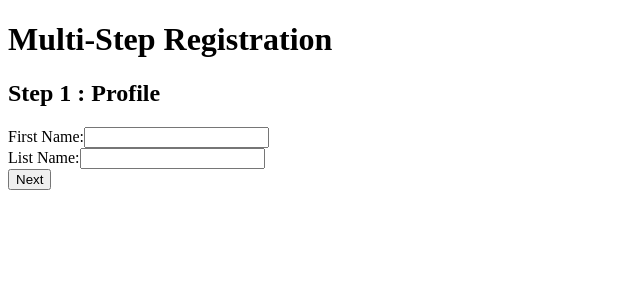
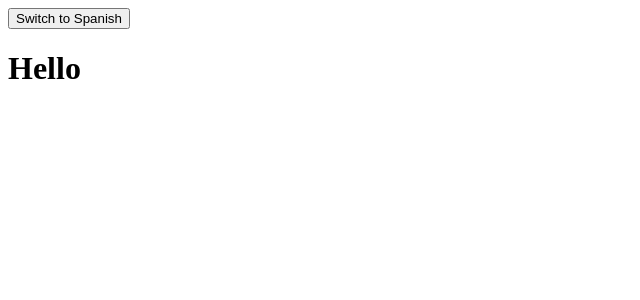
Before and after one commit to cmaalik97/Dugsiiye-ReactJs-Exercise, a React (Vite) app in the folder AnswersExercise/: page / in a window 1280 px wide. Shown: the top 300 px of the page, without its empty margins (0-640 px from the left). Built offline with nearby package versions, Linux system fonts and the light colour scheme.

Commit message:
Exercise 15

```diff
--- a/AnswersExercise/src/App.jsx
+++ b/AnswersExercise/src/App.jsx
@@ -4,21 +4,29 @@
 
 // import Countdown from "./Dugsiye/Exercise8/Countdown";
 import { useState } from "react";
-import UserList from "./Dugsiye/Exercise10/UserList";
-import GithubUsers from "./Dugsiye/Exercise9/GithubUsers";
-import HandlingEmpty from "./Dugsiye/Learning/HandlingEmpty";
-import Revision from "./Dugsiye/Learning/Revision";
-import RevisionEx5 from "./Dugsiye/Learning/RevisionEx5";
-import RevisionStopWatch from "./Dugsiye/Learning/RevisionStopWatch";
-import ConditonRendering from "./Dugsiye/Learning/ConditionRendering";
-import Notification from "./Dugsiye/Learning/Notification";
-import Toggole from "./Dugsiye/Learning/Toggole";
-import UserLogin from "./Dugsiye/Exercise11/UserLogin";
-import Counter from "./Dugsiye/Exercise12/Counter";
-import Reduce from "./Dugsiye/Learning/Reduce";
-import DoubleCounter from "./Dugsiye/Exercise13/DoubleCounter";
-import TodoAppWithReduce from "./Dugsiye/Learning/todoAppWithReduce";
-import Registration from "./Dugsiye/Exercise14/Registration";
+
+import LanguageContext from "./Dugsiye/Exercise15/LanguageContext";
+import Greeting from "./Dugsiye/Exercise15/Greeting";
+// import UserContext from "./Context";
+// import TheamContext from "./TheamContext";
+// import Head from "./Head";
+// import TheamedComponent from "./TheamedComponent";
+// import UserList from "./Dugsiye/Exercise10/UserList";
+// import GithubUsers from "./Dugsiye/Exercise9/GithubUsers";
+// import HandlingEmpty from "./Dugsiye/Learning/HandlingEmpty";
+// import Revision from "./Dugsiye/Learning/Revision";
+// import RevisionEx5 from "./Dugsiye/Learning/RevisionEx5";
+// import RevisionStopWatch from "./Dugsiye/Learning/RevisionStopWatch";
+// import ConditonRendering from "./Dugsiye/Learning/ConditionRendering";
+// import Notification from "./Dugsiye/Learning/Notification";
+// import Toggole from "./Dugsiye/Learning/Toggole";
+// import UserLogin from "./Dugsiye/Exercise11/UserLogin";
+// import Counter from "./Dugsiye/Exercise12/Counter";
+// import Reduce from "./Dugsiye/Learning/Reduce";
+// import DoubleCounter from "./Dugsiye/Exercise13/DoubleCounter";
+// import TodoAppWithReduce from "./Dugsiye/Learning/todoAppWithReduce";
+// import Registration from "./Dugsiye/Exercise14/Registration";
+
 // import DataFetching from "./Dugsiye/Learning/DataFetching";
 
 // import Timing from "./Dugsiye/Learning/Timing";
@@ -47,13 +55,45 @@ import Registration from "./Dugsiye/Exercise14/Registration";
 
 function App(){
 
-  const users= [{name:"abdimalik" , id:1 , email:'cmaalik@gmail.com'} , {name: "Ali faarax" , id:2 , email: "aligeesey@gmail.com"}]
+  // const users= [{name:"abdimalik" , id:1 , email:'cmaalik@gmail.com'} , {name: "Ali faarax" , id:2 , email: "aligeesey@gmail.com"}]
 
 
-  const [Login , setIslogin]=useState(false)
+  // const [Login , setIslogin]=useState(false)
 
-  const [notification , setNotification]=useState([])
-  return <>
+  // const [notification , setNotification]=useState([])
+
+
+  // useContext aan galnay iska firi
+  // *first create in another place
+  // *the provider in parent
+  // *then consume
+  // example 1 of useContext
+  // const [user, setUser]=useState({name:"abdimalik", role: "Developer"})
+  // example 2 of useContext
+  // const [theme, setTheam]=useState('light')
+  // const togolTheme=()=>{
+  //   setTheam((prev)=> (prev === "light" ? "dark" : "light"))
+  // }
+
+  // this exercise 1 of useContent
+  const [language , setLanguage]=useState("en")
+  const toggol=()=>{
+    setLanguage((prev)=> (prev === "en" ? "es": "en"))
+  }
+
+  return (
+    <LanguageContext.Provider value={language}>
+      <button onClick={toggol}>Switch to {language === "en" ? "Spanish" :"English"}</button>
+
+      <Greeting/>
+    {/* //  <TheamContext.Provider value={theme}>
+    //   <button
+    //   onClick={togolTheme}
+    //   >Switch to {theme === "light" ? "dark" : "light"}</button>
+    //   <TheamedComponent/>
+    // <UserContext.Provider value={user}> */}
+
+
   {/* <UserCard/> */}
   {/* <Blog/> */}
 
@@ -98,8 +138,16 @@ function App(){
    {/* <Reduce/> */}
    {/* <DoubleCounter/> */}
    {/* <TodoAppWithReduce/> */}
-   <Registration/>
+   {/* <Registration/> */}
 
-  </>
+
+    {/* <Head/> */}
+
+  {/* //  </UserContext> */}
+
+
+  {/* //  </TheamContext.Provider> */}
+ </LanguageContext.Provider>
+  )
 }
 export default App;
--- /dev/null
+++ b/AnswersExercise/src/Context.js
@@ -0,0 +1,4 @@
+import { createContext } from "react";
+
+const UserContext=createContext(null);
+export default UserContext;
--- /dev/null
+++ b/AnswersExercise/src/Dugsiye/Exercise15/Greeting.jsx
@@ -0,0 +1,15 @@
+import React, { useContext } from 'react'
+import LanguageContext from './LanguageContext'
+
+export default function Greeting() {
+    const language=useContext(LanguageContext)
+    const message={
+        en:"Hello",
+        es:"!Hola",
+    }
+  return (
+    <div>
+        <h1>{message[language]}</h1>
+    </div>
+  )
+}
--- /dev/null
+++ b/AnswersExercise/src/Dugsiye/Exercise15/LanguageContext.jsx
@@ -0,0 +1,4 @@
+import { createContext } from "react";
+
+const LanguageContext=createContext("en")
+export default LanguageContext;
--- /dev/null
+++ b/AnswersExercise/src/Head.jsx
@@ -0,0 +1,13 @@
+import React from 'react'
+import Nav from './Nav'
+
+export default function Head() {
+  return (
+    <div>
+        <h1>Head</h1>
+        <Nav/>
+
+    </div>
+
+  )
+}
--- /dev/null
+++ b/AnswersExercise/src/TheamContext.js
@@ -0,0 +1,3 @@
+import { createContext } from "react";
+const TheamContext=createContext('light')
+export default TheamContext;
--- /dev/null
+++ b/AnswersExercise/src/TheamedComponent.jsx
@@ -0,0 +1,20 @@
+import React, { useContext } from 'react'
+import TheamContext from './TheamContext'
+
+
+export default function TheamedComponent() {
+   const theme=useContext(TheamContext)
+
+   const style={
+    backgroundColor:theme === "light" ? "#fff" : "#333",
+    color:theme === "light" ? "#000" : "#fff",
+    padding: '20px',
+    textAlign: 'center'
+   }
+  return (
+    <div style={style}>
+        thid is a {theme}-themed componen
+
+    </div>
+  )
+}
```
Also changed, not shown: AnswersExercise/src/Nav.jsx (added, +14 -0 lines), AnswersExercise/src/Dugsiye/Exercise15/README.md (added).
